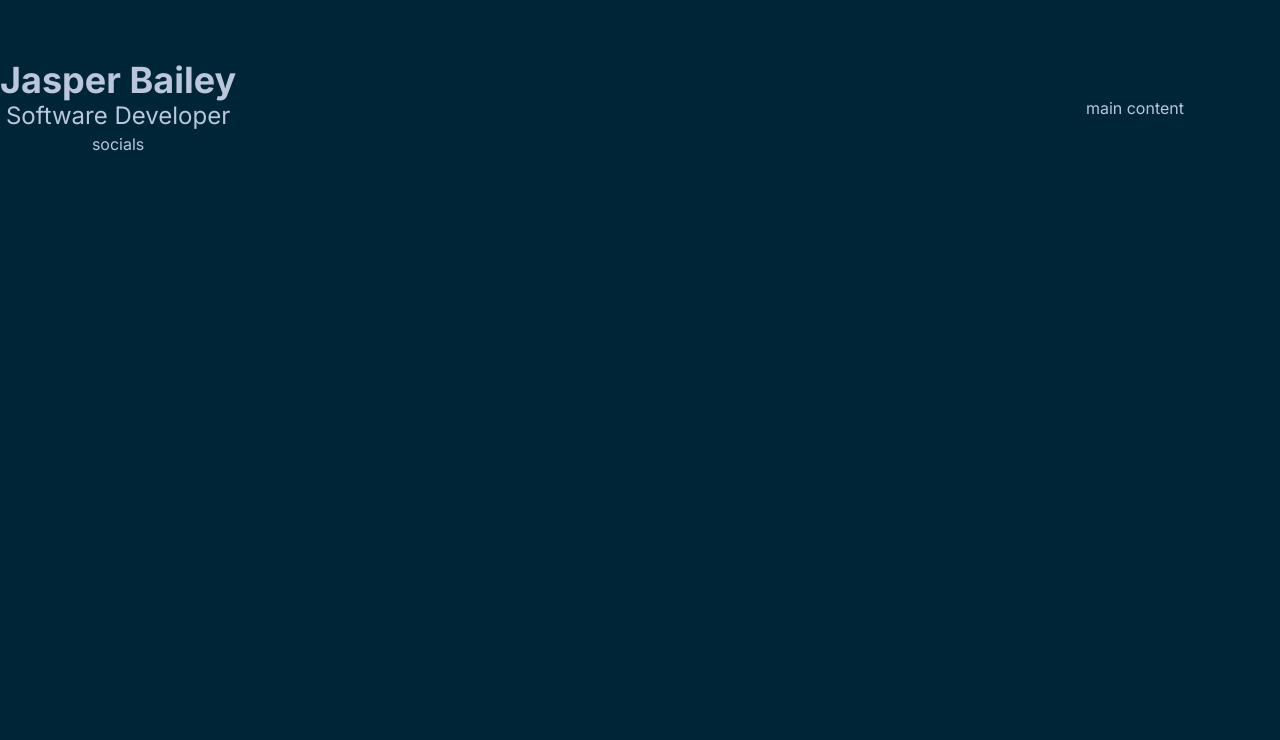
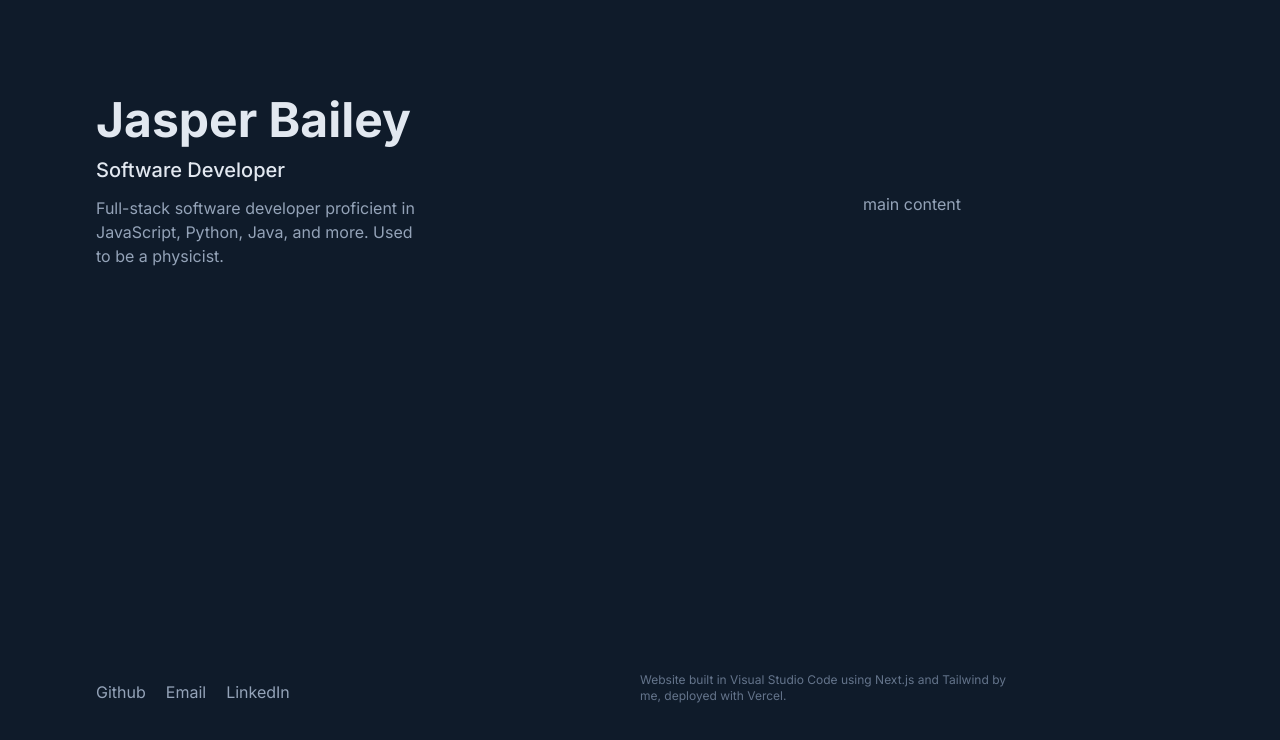
Before and after one commit to jasperBailey/portfolio, a Next.js app: page / in a window 1280 px wide. Shown: the top 740 px of the page. Built offline with nearby package versions, Linux system fonts and the light colour scheme.

Commit message:
reworked CSS

```diff
--- a/app/globals.css
+++ b/app/globals.css
@@ -3,6 +3,6 @@
 @tailwind utilities;
 
 body {
-  color: #b9c6db;
-  background: #002536;
+  color: #e2eaf0;
+  background: #0f1b2a;
 }
--- a/app/layout.tsx
+++ b/app/layout.tsx
@@ -18,13 +18,18 @@ export default function RootLayout({
 }) {
   return (
     <html lang="en">
-      <body className={"flex flex-col items-center justify-between lg:flex-row " + inter.className}>
+      <body className={"lg:flex lg:justify-between lg:flex-row lg:py-0 lg:px-24 px-6 py-12 min-h-screen max-w-screen-xl mx-auto text-slate-400 " + inter.className}>
 
         <Profile/>
 
-        <section>
+        <main className="flex flex-col justify-between py-12 lg:py-24 lg:min-h-screen lg:w-1/2" >
           {children}
-        </section>
+          <footer className="text-xs max-w-sm text-slate-500 mt-3">
+            <p>
+              Website built in Visual Studio Code using Next.js and Tailwind by me, deployed with Vercel.
+            </p>
+          </footer>
+        </main>
 
       </body>
     </html>
--- a/app/projects/page.tsx
+++ b/app/projects/page.tsx
@@ -1,5 +1,5 @@
 const Projects = () => {
-  return <p>projects</p>;
+  return <p>Look at GitHub instead! Project previews in progress!</p>;
 };
 
 export default Projects;
--- a/components/molecules/Socials.tsx
+++ b/components/molecules/Socials.tsx
@@ -1,8 +1,10 @@
 const Socials = () => {
   return (
     <>
-      <ul>
-        socials
+      <ul className="flex flex-row mt-3">
+        <li className="mr-5">Github</li>
+        <li className="mr-5">Email</li>
+        <li className="mr-5">LinkedIn</li>
       </ul>
     </>
   );
--- a/components/organisms/Profile.tsx
+++ b/components/organisms/Profile.tsx
@@ -2,9 +2,17 @@ import Socials from "../molecules/Socials";
 
 const Profile = () => {
   return (
-    <header className="flex flex-col items-center">
-      <h1 className="text-4xl font-bold">Jasper Bailey</h1>
-      <h2 className="text-2xl">Software Developer</h2>
+    <header className="flex flex-col lg:py-24 lg:w-1/2 lg:min-h-screen lg:justify-between">
+      <section>
+        <h1 className="text-5xl text-slate-200 font-bold">Jasper Bailey</h1>
+        <h2 className="text-xl text-slate-200 font-medium mt-3">
+          Software Developer
+        </h2>
+        <p className="max-w-xs mt-3">
+          Full-stack software developer proficient in JavaScript, Python, Java, and more. Used to be a physicist.
+        </p>
+      </section>
+
       <Socials />
     </header>
   );
```
